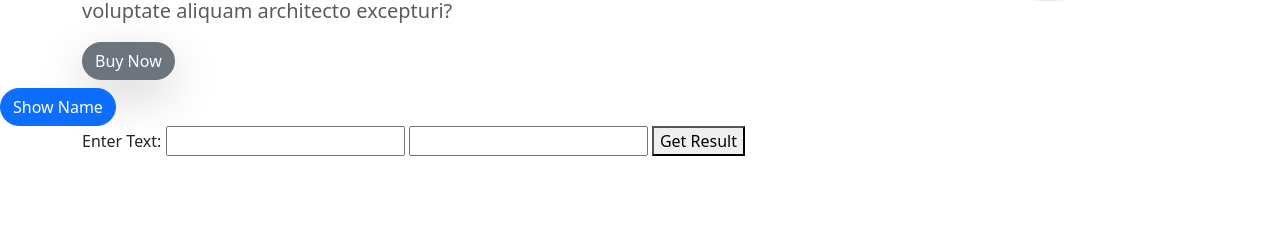
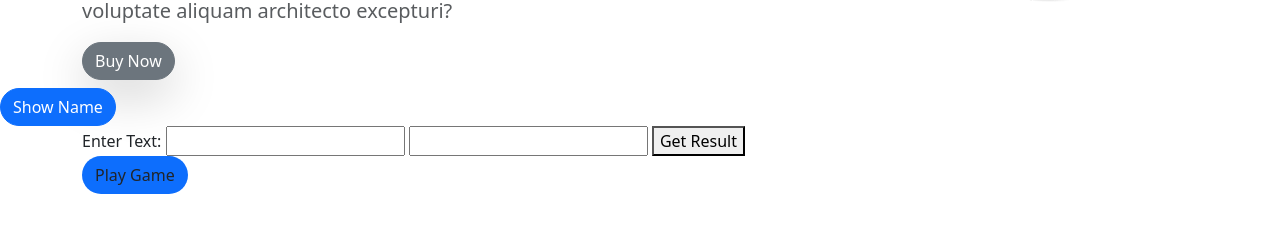
Before and after one commit to AkaiGai/FlappyBird, a plain HTML site: page index.html in a window 1280 px wide. Shown: the part 426-658 px from the top of the page. Drawn offline with nearby package versions, Linux system fonts and the light colour scheme.

Commit message:
flappy bird added

```diff
--- a/index.html
+++ b/index.html
@@ -103,7 +103,11 @@
       </div>
     </section>
 
-
+    <div class="container">
+      <a class="btn rounded-pill bg-primary" href="./FlappyBird/flappyBird.html"
+        >Play Game</a
+      >
+    </div>
 
     <!--Bootstrap-->
     <script
@@ -114,7 +118,5 @@
 
     <!--Custom-->
     <script src="./main.js"></script>
-
-
   </body>
 </html>
```
